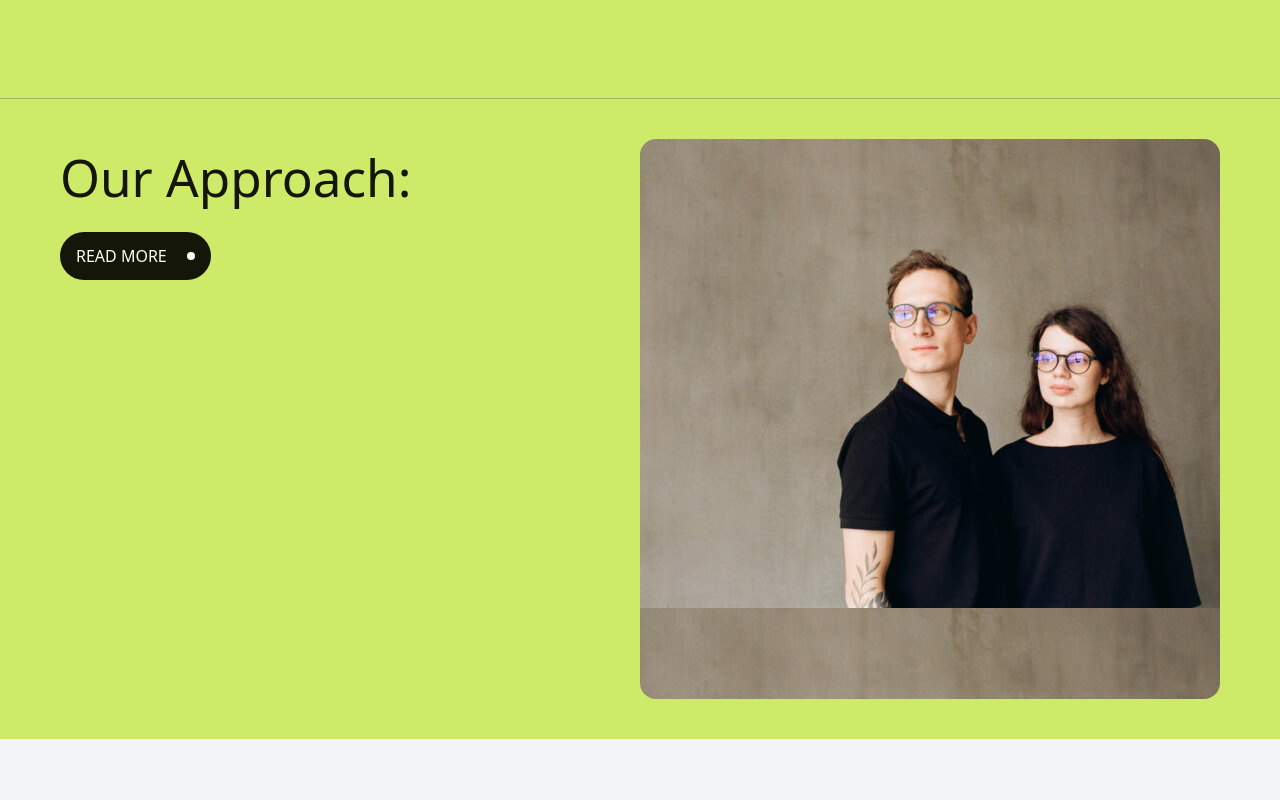
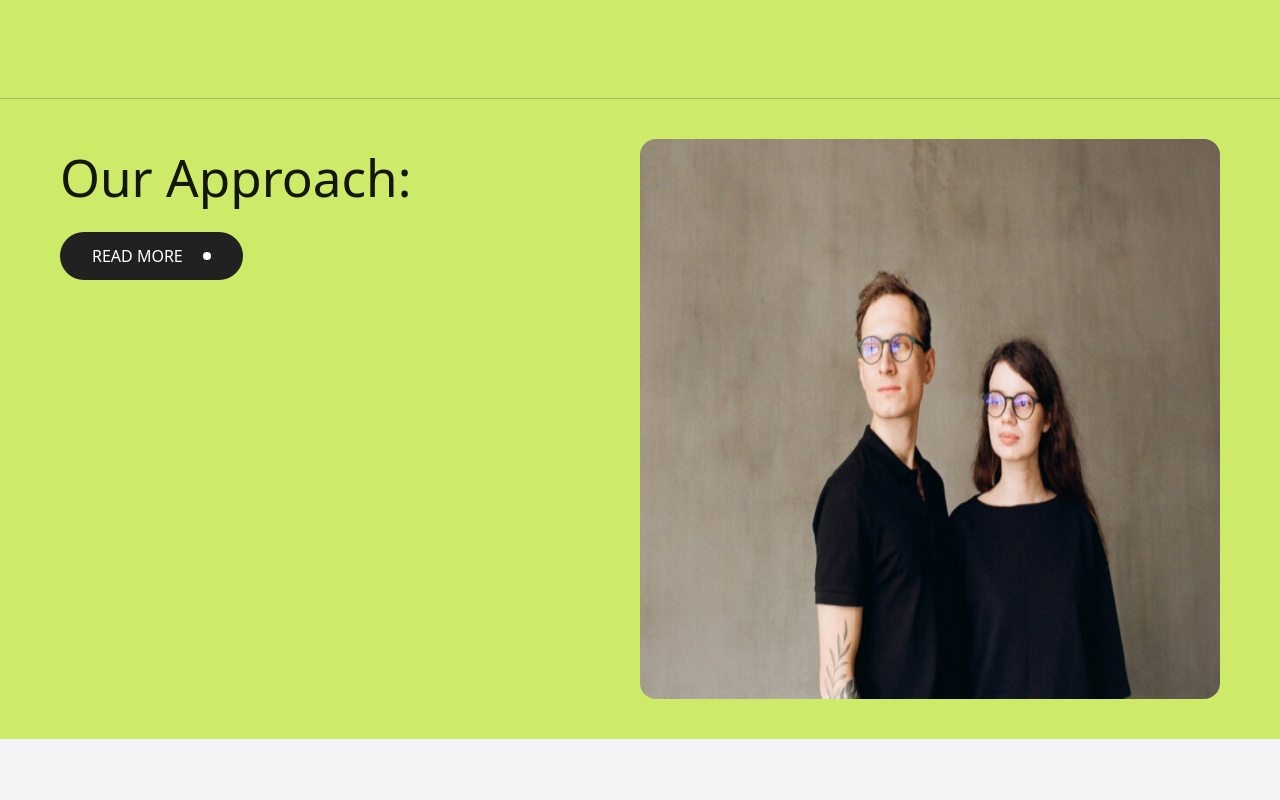
Before and after one commit to c0d1ngthunder/Ochi, a React (Vite) app: page / in a window 1280 px wide. Shown: the part 2060-2860 px from the top of the page. Built offline with nearby package versions, Linux system fonts and the light colour scheme.

Commit message:
feat: add hover interaction with buttons

```diff
--- a/package.json
+++ b/package.json
@@ -12,6 +12,7 @@
     "preview": "vite preview"
   },
   "dependencies": {
+    "@gsap/react": "^2.1.2",
     "@tailwindcss/vite": "^4.1.10",
     "locomotive-scroll": "^5.0.0-beta.21",
     "motion": "^12.18.1",
--- a/src/components/About.jsx
+++ b/src/components/About.jsx
@@ -1,6 +1,18 @@
+import { motion, useAnimation } from "motion/react";
+import { use, useState } from "react";
+import { PiArrowDownLeftThin } from "react-icons/pi";
+
 const About = () => {
+  let anime = [
+    useAnimation(),
+    useAnimation(),
+    useAnimation(),
+    useAnimation(),
+    useAnimation(),
+  ];
+  const MotionArrow = motion.create(PiArrowDownLeftThin);
   return (
-    <div className="w-full pt-20 rounded-tl-3xl rounded-tr-3xl bg-[#CDEA68]">
+    <div className="w-full pt-20 bg-[#CDEA68]">
       <p className="text-[4vw] leading-[4vw] px-15 pr-30 font-[NeueMonstreal] opacity-[0.9]">
         Ochi is a strategic presentation agency for forward-thinking businesses
         that need to raise funds, sell products, explain complex ideas, and hire
@@ -22,16 +34,76 @@ const About = () => {
           </div>
           <div className="flex flex-col">
             <p className="font-semibold mb-[1vw]">S:</p>
-            <a href="">Instagram</a><a href="">Behance</a><a href="">Facebook</a><a href="">Linkedin</a>
+            <a href="">Instagram</a>
+            <a href="">Behance</a>
+            <a href="">Facebook</a>
+            <a href="">Linkedin</a>
           </div>
         </div>
       </div>
       <div className="border-[#a5b95a] flex mt-20 w-full px-15 border-t-1 p-10">
         <div className="w-1/2">
-            <h1 className="text-[4vw] mb-4 opacity-[0.9]">Our Approach:</h1>
-            <button className="px-4 opacity-[0.9] flex items-center gap-5 uppercase py-3 bg-black text-white rounded-full">Read More <div className="w-2 h-2 bg-white rounded-full"></div></button>
+          <h1 className="text-[4vw] mb-4 opacity-[0.9]">Our Approach:</h1>
+          <motion.button
+            className="px-8 flex items-center justify-between gap-5 uppercase py-3 bg-[#212121] text-white rounded-full relative overflow-hidden "
+            onHoverStart={() => {
+              anime[0].start({ y: "0" }, { duration: 0.2, ease: "linear" });
+              anime[1].start({ scale: 4 });
+              anime[2].start({ opacity: 1 });
+              anime[3].start({ scale: 0.98 });
+              anime[4].start({ scale: 1.1 });
+            }}
+            onHoverEnd={async () => {
+              anime[1].start({ scale: 1 });
+              anime[2].start({ opacity: 0 });
+              anime[3].start({ scale: 1 });
+              anime[4].start({ scale: 1 });
+              await anime[0].start(
+                { y: "-100%" },
+                { duration: 0.2, ease: "linear" }
+              );
+              await anime[0].start({ opacity: "0" });
+
+              await anime[0].start({ y: "100%" });
+              await anime[0].start({ opacity: "1" });
+            }}
+          >
+            <div className="z-[99] relative">Read More</div>
+            <motion.div
+              className="absolute rounded-[50%] left-0 h-20 w-50 bg-black z-9"
+              initial={{ y: "100%" }}
+              animate={anime[0]}
+              transition={{ duration: 0.1 }}
+            ></motion.div>
+            <motion.div
+              className="w-2 h-2 flex items-center justify-center z-99 relative bg-white rounded-full"
+              animate={anime[1]}
+              transition={{
+                type: "spring",
+                stiffness: 300,
+                damping: 20,
+              }}
+            >
+              <MotionArrow
+                className="rotate-180 text-[.4vw] font-extrabold text-black opacity-0"
+                animate={anime[2]}
+              />
+            </motion.div>
+          </motion.button>
         </div>
-        <div className="w-1/2 h-[70vh] rounded-2xl bg-[url('/images/HomepagePhoto.jpg')] "></div>
+        <motion.div
+          animate={anime[3]}
+          transition={{ ease: "linear", duration: 0.6 }}
+          className="overflow-hidden w-1/2 h-[70vh] rounded-2xl"
+        >
+          <motion.img
+            className="block w-full h-full"
+            animate={anime[4]}
+            transition={{ ease: "linear", duration: 0.6 }}
+            src="./images/HomepagePhoto.jpg"
+            alt=""
+          />
+        </motion.div>
       </div>
     </div>
   );
--- /dev/null
+++ b/src/components/Button.jsx
@@ -0,0 +1,62 @@
+import { motion, useAnimation } from "motion/react";
+import React from "react";
+import { PiArrowDownLeftThin } from "react-icons/pi";
+
+const Button = ({txt}) => {
+  let anime = [
+    useAnimation(),
+    useAnimation(),
+    useAnimation(),
+    useAnimation(),
+    useAnimation(),
+  ];
+  const MotionArrow = motion.create(PiArrowDownLeftThin);
+
+  return (
+    <motion.button
+      className="px-8 flex items-center justify-between gap-5 uppercase py-3 bg-[#212121] text-white rounded-full relative overflow-hidden "
+      onHoverStart={() => {
+        anime[0].start({ y: "0" }, { duration: 0.2, ease: "linear" });
+        anime[1].start({ scale: 4 });
+        anime[2].start({ opacity: 1 });
+        anime[3].start({ scale: 0.98 });
+        anime[4].start({ scale: 1.1 });
+      }}
+      onHoverEnd={async () => {
+        anime[1].start({ scale: 1 });
+        anime[2].start({ opacity: 0 });
+        anime[3].start({ scale: 1 });
+        anime[4].start({ scale: 1 });
+        await anime[0].start({ y: "-100%" }, { duration: 0.2, ease: "linear" });
+        await anime[0].start({ opacity: "0" });
+
+        await anime[0].start({ y: "100%" });
+        await anime[0].start({ opacity: "1" });
+      }}
+    >
+      <div className="z-[99] relative">{txt}</div>
+      <motion.div
+        className="absolute rounded-[50%] left-0 h-20 w-50 bg-black z-9"
+        initial={{ y: "100%" }}
+        animate={anime[0]}
+        transition={{ duration: 0.1 }}
+      ></motion.div>
+      <motion.div
+        className="w-2 h-2 flex items-center justify-center z-99 relative bg-white rounded-full"
+        animate={anime[1]}
+        transition={{
+          type: "spring",
+          stiffness: 300,
+          damping: 20,
+        }}
+      >
+        <MotionArrow
+          className="rotate-180 text-[.4vw] font-extrabold text-black opacity-0"
+          animate={anime[2]}
+        />
+      </motion.div>
+    </motion.button>
+  );
+};
+
+export default Button;
--- a/src/components/Featured.jsx
+++ b/src/components/Featured.jsx
@@ -1,6 +1,9 @@
-import { motion, useAnimation, stagger } from "motion/react";
+import { gsap } from "gsap";
+import { motion, useAnimation } from "motion/react";
+import { option } from "motion/react-client";
+import { PiArrowDownLeftThin } from "react-icons/pi";
 import { TbPointFilled } from "react-icons/tb";
-
+import Button from "./Button"
 const Featured = () => {
   const cards = [
     useAnimation(),
@@ -50,8 +53,30 @@ const Featured = () => {
     "./images/Fyde.png",
   ];
 
+  const btnAnimation = (e, yoff, txtcolor) => {
+    const btn = e.currentTarget;
+
+    let options = {
+      y: yoff,
+      duration: 0.3,
+    };
+    if (txtcolor == "black") {
+      options.onComplete = () => {
+        gsap.set(btn.querySelector(".coloranime"), {
+          y: "0%",
+        });
+      };
+    }
+
+    gsap.to(btn.querySelector(".coloranime"), { ...options });
+    gsap.to(btn.querySelector(".txt"), {
+      color: txtcolor,
+      duration: 0.3,
+    });
+  };
+
   return (
-    <div className="w-full py-20 pb-40 bg-gray-100 z-[9] relative">
+    <div className="w-full py-20 bg-gray-100 z-[9] relative">
       <div className="w-full relative">
         <h1 className="text-6xl border-b-1 pb-12 px-15 border-zinc-400 font-[NeueMonstreal] tracking-tight ">
           Featured projects
@@ -100,24 +125,42 @@ const Featured = () => {
                 transition={{ ease: "linear", duration: 0.3 }}
                 className="card overflow-hidden w-full rounded-2xl h-full bg-cover"
               >
-                <motion.img initial={{scale:1}} animate={imgscale[idx]} transition={{ease:"linear"}} className="w-full h-full" src={images[idx]} alt="" />
+                <motion.img
+                  initial={{ scale: 1 }}
+                  animate={imgscale[idx]}
+                  transition={{ ease: "linear" }}
+                  className="w-full h-full"
+                  src={images[idx]}
+                  alt=""
+                />
               </motion.div>
             </motion.div>
             <div className="bottom mt-4 flex gap-4">
-              <button className="uppercase opacity-90 px-2 text-sm py-1 border-1 rounded-full">
-                Brand identity
+              <button
+                onMouseEnter={(e) => btnAnimation(e, "-80%", "white")}
+                onMouseLeave={(e) => btnAnimation(e, "-150%", "black")}
+                className="uppercase overflow-hidden relative px-2 text-sm py-1 border-1 rounded-full"
+              >
+                <div className="txt opacity-90 relative z-[99]">
+                  Brand identity
+                </div>
+                <div className="coloranime absolute rounded-[50%] -left-3 top-8 h-15 w-35 bg-black z-9"></div>
               </button>
-              <button className="uppercase opacity-90 px-2 text-sm py-1 border-1 rounded-full">
-                Pitch deck
+              <button
+                onMouseEnter={(e) => btnAnimation(e, "-80%", "white")}
+                onMouseLeave={(e) => btnAnimation(e, "-150%", "black")}
+                className="uppercase overflow-hidden relative px-2 text-sm py-1 border-1 rounded-full"
+              >
+                <div className="txt opacity-90 relative z-[99]">Pitch deck</div>
+                <div className="coloranime absolute rounded-[50%] -left-3 top-8 h-15 w-35 bg-black z-9"></div>
               </button>
             </div>
           </div>
         ))}
       </div>
-      <button className="absolute uppercase flex gap-5 items-center px-8 py-4 bg-black opacity-90 left-1/2 -translate-x-1/2 text-white rounded-full text-sm bottom-5">
-        View all case studies
-        <span className="inline-block h-2 w-2 rounded-full bg-white"></span>
-      </button>
+      <div className="w-full flex justify-center items-center pt-20">
+      <Button txt="View more" />
+      </div>
     </div>
   );
 };
```
Also changed, not shown: 1 other file (tests, documents, lock files or other folders).
